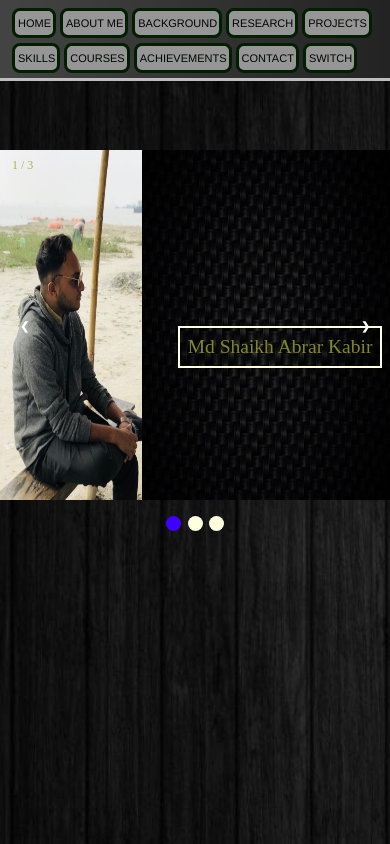
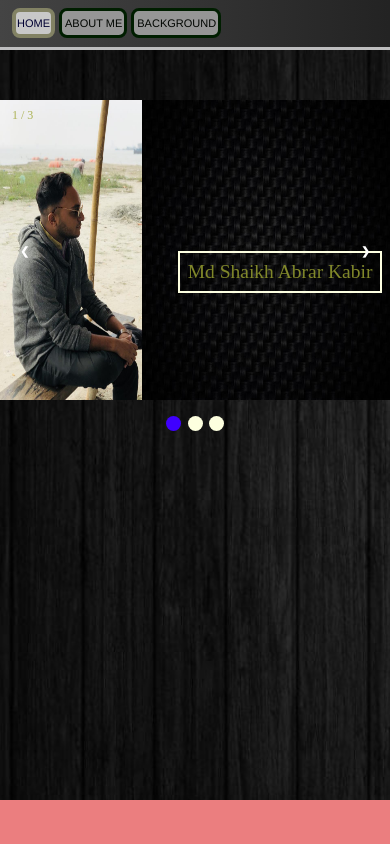
Before and after one commit to MSAKabir/casual, a plain HTML site: page index.html in a window 390 px wide. Shown: the top 844 px of the page. Drawn offline with nearby package versions, Linux system fonts and the light colour scheme.

Commit message:
Add files via upload

```diff
--- a/booteditor.css
+++ b/booteditor.css
@@ -5,6 +5,7 @@
     body{
         font-size: 20px;
     }
+
 .cont{
   margin-left: 2%;
   margin-right: 2%;
@@ -51,19 +52,13 @@ padding: 2px;
 }
 .border iframe {
     border: none;
-    height: 1125px;
-    width: 100%;
     margin: 0;
     padding: 0;
     opacity: 1;
     display:block; /* Add this */
 }
 #home{
-	padding-top: 50px;
-}
-
-#home{
-  height: 1120px;
+  height: 1100px;
 }
 
 
@@ -154,14 +149,8 @@ color: rgb(0,0,50);
 border:4px solid rgb(130,130,100);
 padding: 1px;
 }
+#home{
+  height: 800px;
+}
 
-
-
-.border iframe {
-    height: 900px;
-    width: 100%;
 }
-#home{
-  height: 900px;
-}
-}
--- a/index.html
+++ b/index.html
@@ -3,7 +3,6 @@
 <head>
 
     <meta name="viewport" content="width=device-width, initial-scale=1">
-
 
     <title>Md Shaikh Abrar Kabir</title>
     <!-- Bootstrap Core CSS -->
@@ -11,18 +10,9 @@
     <link rel='shortcut icon' type='image/x-icon' href='http://trungk18.github.io/favicon.ico' />
     <link rel="stylesheet" type="text/css" href="bootremover.css">
      <link rel="stylesheet" type="text/css" href="booteditor.css">
+    <style type="text/css">
 
-<style type="text/css">
-*{
-    margin: 0;
-    padding: 0;
-}
-.border iframe {
-     border: none;
-}
-</style>
-
-
+    </style>
 
 </head>
 <body>
@@ -40,86 +30,20 @@
                     <li>
                         <a  href="#background">BACKGROUND</a>
                     </li>
-                    <li>
-                        <a  href="#research">RESEARCH</a>
-                    </li>
-                    <li>
-                        <a  href="#project">PROJECTS</a>
-                    </li>
-                    <li>
-                        <a  href="#skill">SKILLS</a>
-                    </li>
-
-                    <li>
-                        <a  href="#course">COURSES</a>
-                    </li>
-                    <li>
-                        <a  href="#award">ACHIEVEMENTS</a>
-                    </li>
-                    <li>
-                        <a  href="#contact">CONTACT</a>
-                    </li>
-                    <li id = "switch2 ">
-                        <a  href="#switch">SWITCH</a>
-                    </li>
                 </ul>
             </div>
             <!-- /.navbar-collapse -->
-      </div>
+        </div>
         <!-- /.container-fluid -->
     </nav>
 
-    <!-- Content Section -->
-  <div class = "border">
-        <section id="home"><iframe src = "slidecomplete.html"  scrolling="no" frameborder="0" ></iframe></section></div>
 
+        <section id="home">
+        <iframe src = "slidecomplete.html"  scrolling="no" frameborder="0" style="overflow:hidden;height:100%;width:100%" height="100%" width="100%"></iframe>
+        </section>
         <section id="about"></section>
         <section id="background"></section>
-        <section id="research"></section>
-        <section id="project"></section>
-        <section id="skill"></section>
-        <section id="course"></section>
-        <section id="award"></section>
-        <section id="contact"></section>
-
-
-
-
-
-
-
-
-
-
-
-
-
-
-
-
-
-
-
-
-
-
-
-
-
-
-
-
-
-
-
-
-
-
-
-
-
-
-
+    <!-- jQuery -->
     <script src="https://code.jquery.com/jquery-2.2.4.min.js"></script>
     <script src="https://maxcdn.bootstrapcdn.com/bootstrap/3.3.6/js/bootstrap.min.js"></script>
     <script>
@@ -137,16 +61,17 @@
                 onScrollHandle();
             });
             function onScrollHandle() {
-
+                //Navbar shrink when scroll down
+                $(".navbar-default").toggleClass("navbar-shrink", $(this).scrollTop() > 50);
+                //Get current scroll position
                 var currentScrollPos = $(document).scrollTop();
                 //Iterate through all node
                 $('#top-nav > ul > li > a').each(function () {
                     var curLink = $(this);
                     var refElem = $(curLink.attr('href'));
                     //Compare the value of current position and the every section position in each scroll
-                    if (refElem.position().top < currentScrollPos && refElem.position().top + refElem.height() > currentScrollPos) {
-                        console.log(refElem.height());
-                        //Remove class active in all nav
+                    if (refElem.position().top <= currentScrollPos && refElem.position().top + refElem.height() > currentScrollPos) {
+
 
                         $('#top-nav > ul > li').removeClass("active");
                         //Add class active
@@ -155,9 +80,7 @@
                     else {
                         curLink.parent().removeClass("active");
                     }
-
-                }
-                );
+                });
             }
         });
     </script>
--- a/slidecomplete.html
+++ b/slidecomplete.html
@@ -141,18 +141,22 @@ background-color: #FDFFDF;
   }
   .slides{
     padding-top: 100px;
-    padding-bottom: 390px;
+    padding-bottom: 400px;
   }
   .prev, .next {font-size: 11px}
 
-  .prev:hover, .next:hover {
-  background-color: rgba(0,0,0,0.5);
+  .prev:hover, .next:hover{
+  background-color: rgba(0,0,0,0.1);
 }
+  .prev:active, .next:active {
+  background-color: rgba(0,0,0,0.8);
+}
+
 .dot.not{
 background-color: #FDFFDF;
 }
    img{
-  height: 350px;
+  height: 300px;
   width: 100%;
 }
 .text2{
```
